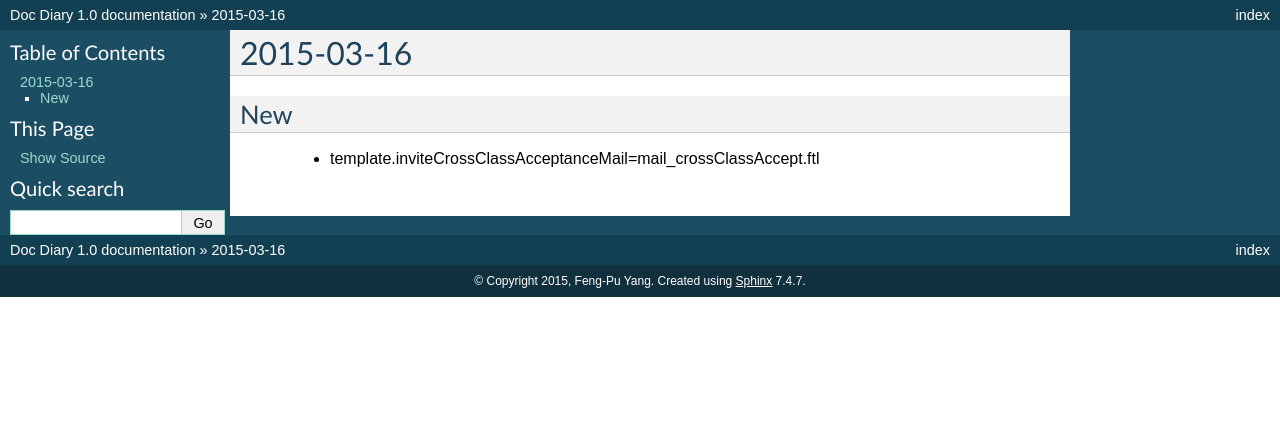
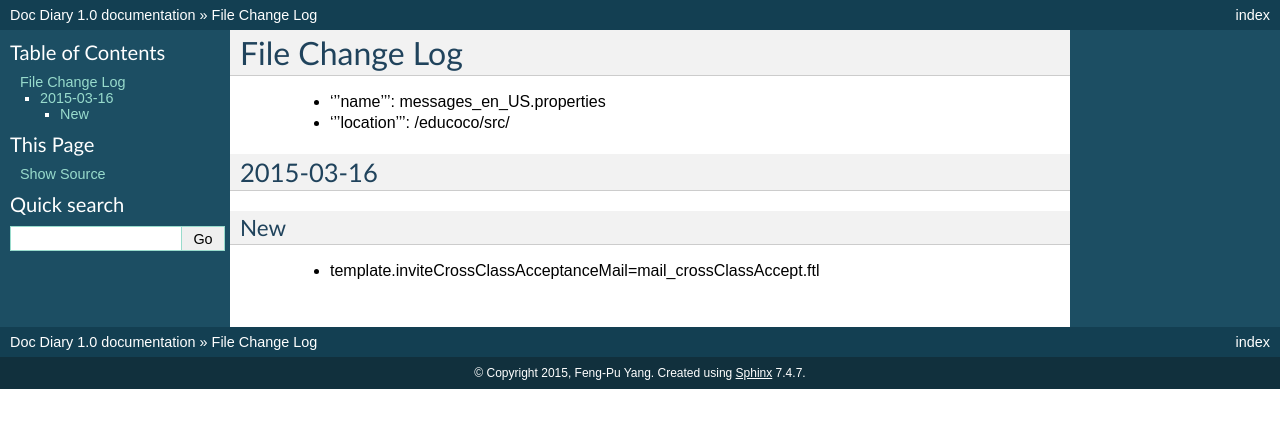
Before and after one commit to KRIPT4/doc_diary, a Sphinx documentation site: the page built from docs/files/messages_en_US.properties.rst, in a window 1280 px wide. Shown: the top 428 px of the page. Built offline with Sphinx 7.4.7, drawn with Linux system fonts in a browser that asks for light colours.

Commit message:
record changes of properties files

```diff
--- a/docs/changeLog.rst
+++ b/docs/changeLog.rst
@@ -16,9 +16,9 @@ New
 
  - SendMailApi.java
  - i18N template
-     - mail_crossClassAccept-zh_TW.ftl, see :ref:`messages_en_US.properties`.
-     - mail_crossClassAccept-zh_CN.ftl
-     - mail_crossClassAccept.ftl
+     - mail_crossClassAccept-zh_TW.ftl, see :ref:`messages_en_TW.properties`.
+     - mail_crossClassAccept-zh_CN.ftl, see :ref:`messages_en_CN.properties`.
+     - mail_crossClassAccept.ftl, see :ref:`messages_en_US.properties`.
 
 Changes
 ~~~~~~~
--- a/docs/files/messages_en_US.properties.rst
+++ b/docs/files/messages_en_US.properties.rst
@@ -1,4 +1,9 @@
 .. _messages_en_US.properties:
+File Change Log
+================
+
+ - '''name''': messages_en_US.properties
+ - '''location''': /educoco/src/
 
 2015-03-16
 ------------------
```
Also changed, not shown: docs/files/messages_en_CN.properties.rst (added, +14 -0 lines), docs/files/messages_en_TW.properties.rst (added, +14 -0 lines).
